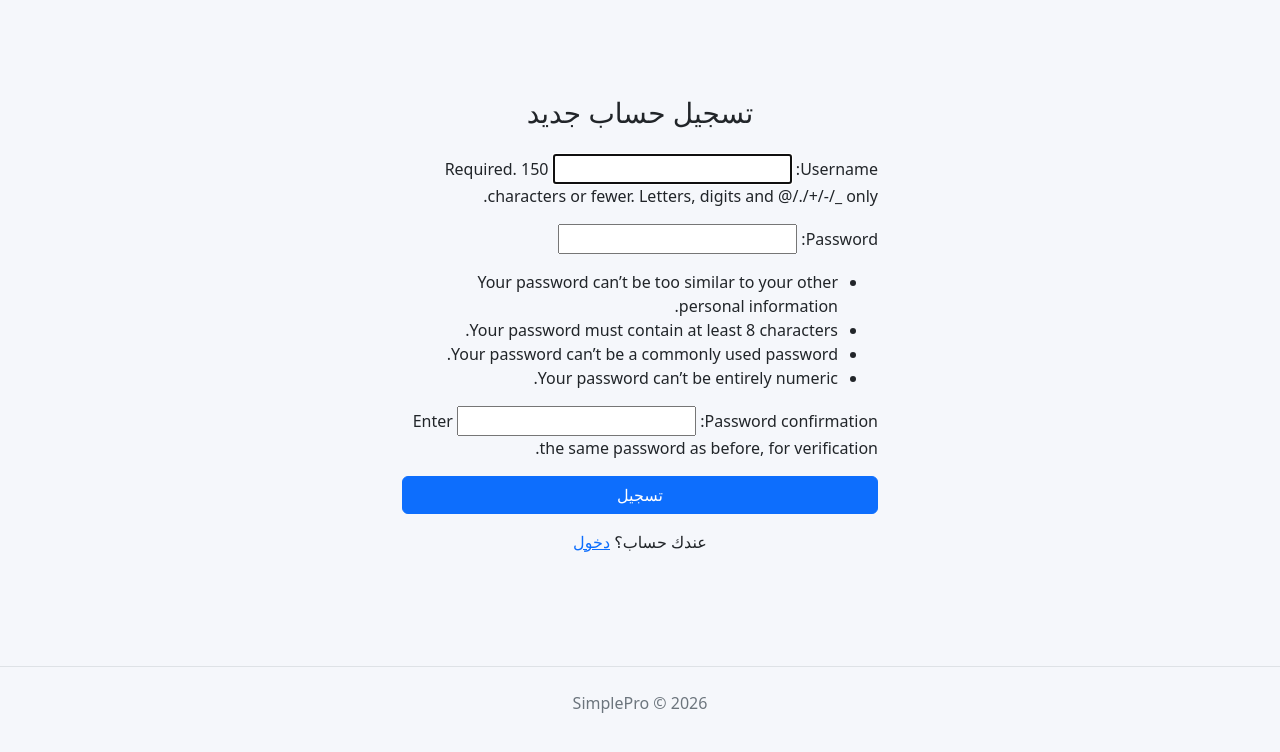
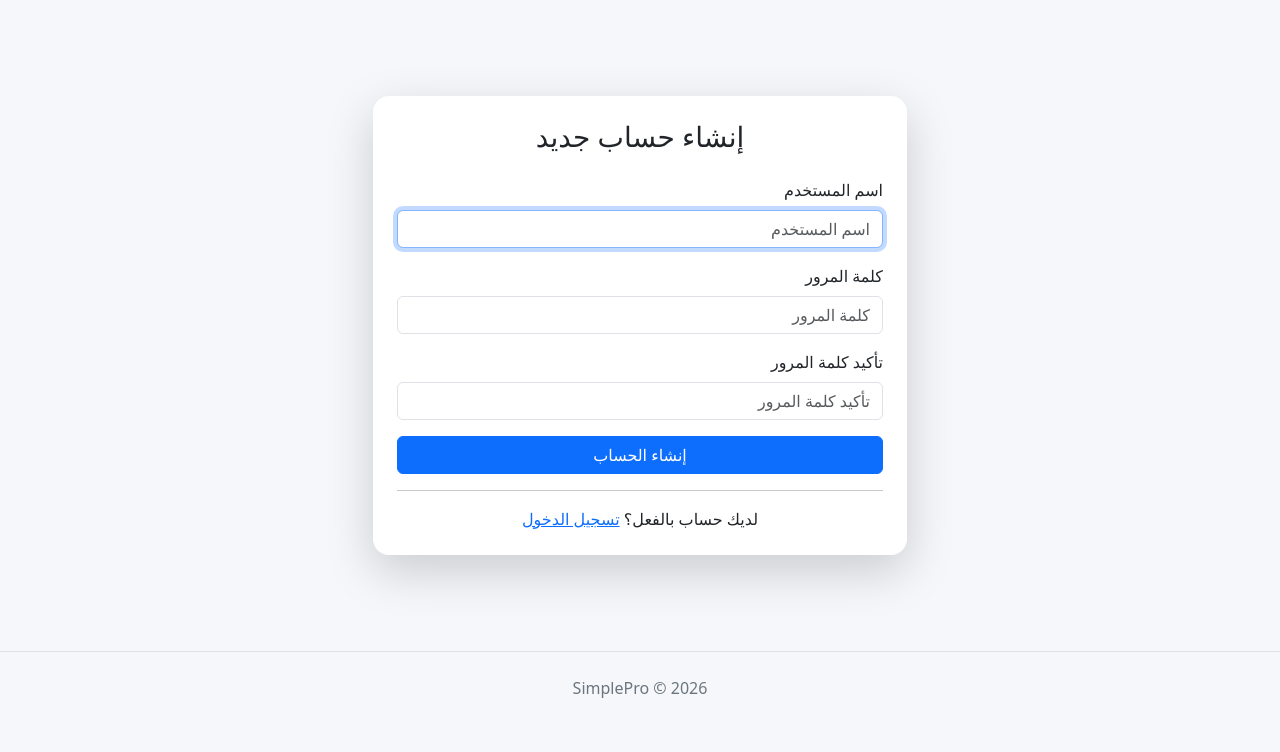
Before and after one commit to EsraElfallah/simplePro, a Django app: page /signup/ in a window 1280 px wide. Shown: the top 752 px of the page. Run offline with Django 5.2, Linux system fonts and the light colour scheme; some libraries are stand-ins or nearby versions.

Commit message:
update signup page design

```diff
--- a/simpleApp/forms.py
+++ b/simpleApp/forms.py
@@ -1,5 +1,7 @@
 from django import forms
 from .models import Project,Expense,Contribution,Category
+from django.contrib.auth.forms import UserCreationForm
+from django.contrib.auth.models import User
 
 
 class ProjectForm(forms.ModelForm):
@@ -79,3 +81,18 @@ class CategoryForm(forms.ModelForm):
                 'class': 'form-control rounded-3',
                 'placeholder': 'اسم فئة'
             }),}
+
+class SignupForm(UserCreationForm):
+    class Meta:
+        model = User
+        fields = ['username', 'password1', 'password2']
+
+    def __init__(self, *args, **kwargs):
+        super().__init__(*args, **kwargs)
+
+        for field in self.fields.values():
+            field.widget.attrs['class'] = 'form-control'
+
+        self.fields['username'].widget.attrs['placeholder'] = 'اسم المستخدم'
+        self.fields['password1'].widget.attrs['placeholder'] = 'كلمة المرور'
+        self.fields['password2'].widget.attrs['placeholder'] = 'تأكيد كلمة المرور'
--- a/simpleApp/views.py
+++ b/simpleApp/views.py
@@ -1,10 +1,11 @@
 from django.shortcuts import render, redirect, get_object_or_404
 from django.db.models import Sum, Count
 from .models import Project, Expense, Category, Contribution
-from .forms import ProjectForm, ExpenseForm, ContributionForm, CategoryForm
+from .forms import ProjectForm, ExpenseForm, ContributionForm, CategoryForm,SignupForm
 from django.contrib.auth import authenticate, login
 from django.contrib.auth.decorators import login_required
 from django.contrib.auth.forms import UserCreationForm
+
 
 # ---------------- DASHBOARD ----------------
 @login_required
@@ -377,12 +378,12 @@ def loginv(request):
 
 def signupv(request):
     if request.method == 'POST':
-        form = UserCreationForm(request.POST)
+        form = SignupForm(request.POST)
         if form.is_valid():
             user = form.save()
             login(request, user)  # يدخل مباشرة بعد التسجيل
             return redirect('login')
     else:
-        form = UserCreationForm()
+        form = SignupForm()
 
     return render(request, 'simpleApp/signup.html', {'form': form})
--- a/templates/simpleApp/signup.html
+++ b/templates/simpleApp/signup.html
@@ -1,30 +1,83 @@
+
 {% extends 'base.html' %}
 
-{%block navbar%}
-
-
-{%endblock%}
+{% block navbar %}
+{% endblock %}
 
 {% block content %}
 
-<div class="container mt-5" style="max-width:500px">
+<div class="container mt-5">
+    <div class="row justify-content-center">
+        <div class="col-md-6">
 
-    <h3 class="text-center mb-4">تسجيل حساب جديد</h3>
+            <div class="card shadow-lg border-0 rounded-4">
+                <div class="card-body p-4">
 
-    <form method="POST">
-        {% csrf_token %}
+                    <h3 class="text-center mb-4">
+                        إنشاء حساب جديد
+                    </h3>
 
-        {{ form.as_p }}
+                    <form method="POST" novalidate>
+                        {% csrf_token %}
 
-        <button type="submit" class="btn btn-primary w-100">
-            تسجيل
-        </button>
-    </form>
+                        <!-- اسم المستخدم -->
+                        <div class="mb-3">
+                            <label class="form-label">اسم المستخدم</label>
+                            {{ form.username }}
+                            {% if form.username.errors %}
+                                <div class="text-danger small mt-1">
+                                    {{ form.username.errors }}
+                                </div>
+                            {% endif %}
+                        </div>
 
-    <p class="text-center mt-3">
-        عندك حساب؟ <a href="{% url 'login' %}">دخول</a>
-    </p>
+                        <!-- كلمة المرور -->
+                        <div class="mb-3">
+                            <label class="form-label">كلمة المرور</label>
+                            {{ form.password1 }}
+                            {% if form.password1.errors %}
+                                <div class="text-danger small mt-1">
+                                    {{ form.password1.errors }}
+                                </div>
+                            {% endif %}
+                        </div>
 
+                        <!-- تأكيد كلمة المرور -->
+                        <div class="mb-3">
+                            <label class="form-label">تأكيد كلمة المرور</label>
+                            {{ form.password2 }}
+                            {% if form.password2.errors %}
+                                <div class="text-danger small mt-1">
+                                    {{ form.password2.errors }}
+                                </div>
+                            {% endif %}
+                        </div>
+
+                        <!-- أخطاء عامة -->
+                        {% if form.non_field_errors %}
+                            <div class="alert alert-danger">
+                                {{ form.non_field_errors }}
+                            </div>
+                        {% endif %}
+
+                        <button class="btn btn-primary w-100">
+                            إنشاء الحساب
+                        </button>
+
+                    </form>
+
+                    <hr>
+
+                    <p class="text-center mb-0">
+                        لديك حساب بالفعل؟
+                        <a href="{% url 'login' %}">تسجيل الدخول</a>
+                    </p>
+
+                </div>
+            </div>
+
+        </div>
+    </div>
 </div>
 
 {% endblock %}
```
